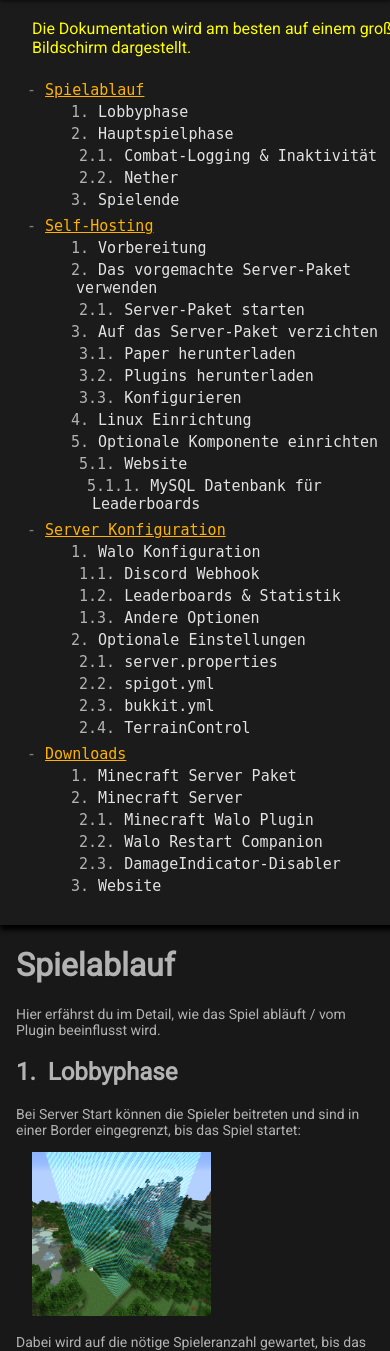
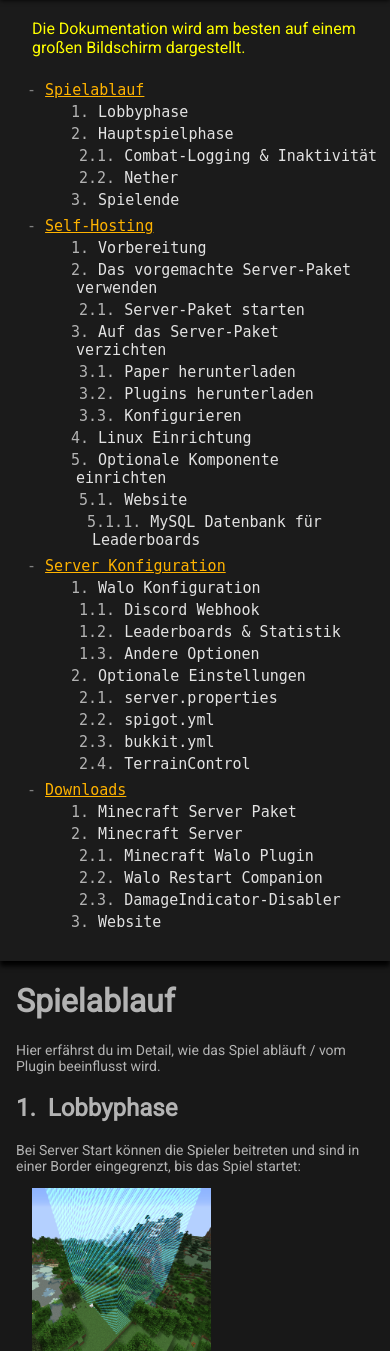
Before and after one commit to L0wLauch11/Walo-Web, a PHP site: page /documentation/ in a window 390 px wide; the page is wider, and only the part inside the window is pictured. Shown: the part 64-1415 px from the top of that part. Run offline with PHP 8.4, Linux system fonts and the light colour scheme; data that the repository does not hold is empty.

Commit message:
fix: docs navigation on mobile

```diff
--- a/css/documentation.css
+++ b/css/documentation.css
@@ -199,7 +199,9 @@ h4::before {
     .documentation-side-nav {
         height: fit-content;
         float: none;
-        position:initial;
+        position: initial;
+        display: block;
+        box-sizing: border-box;
         width: 100%;
         padding-top: 0;
     }
```
